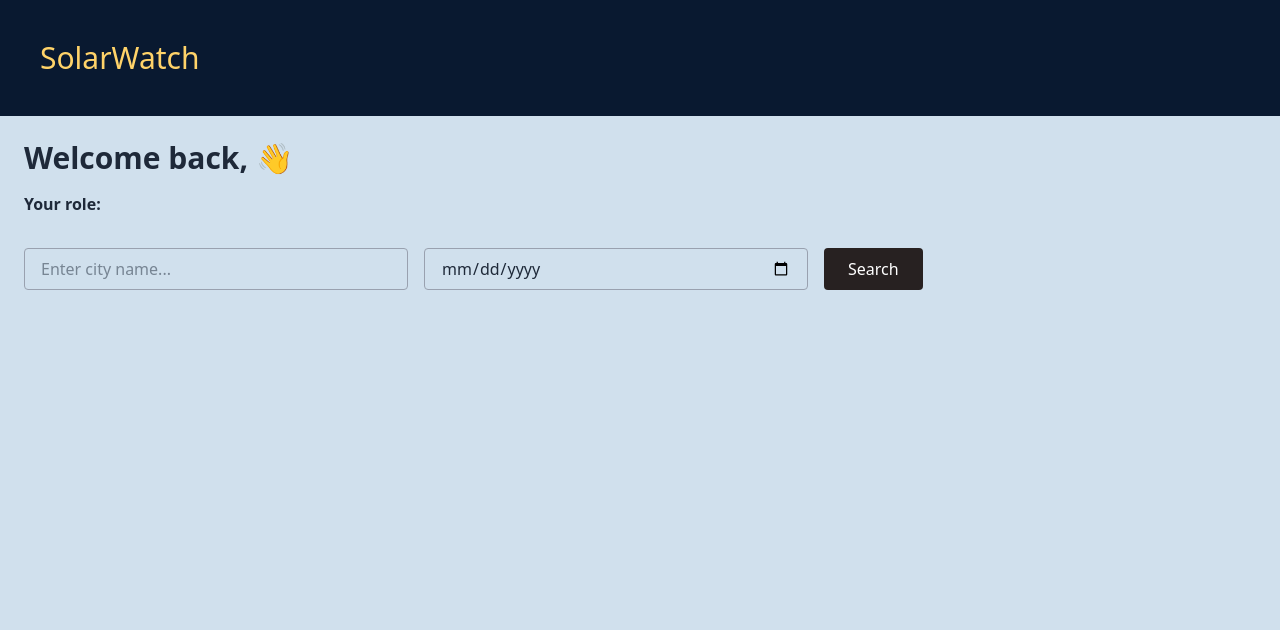
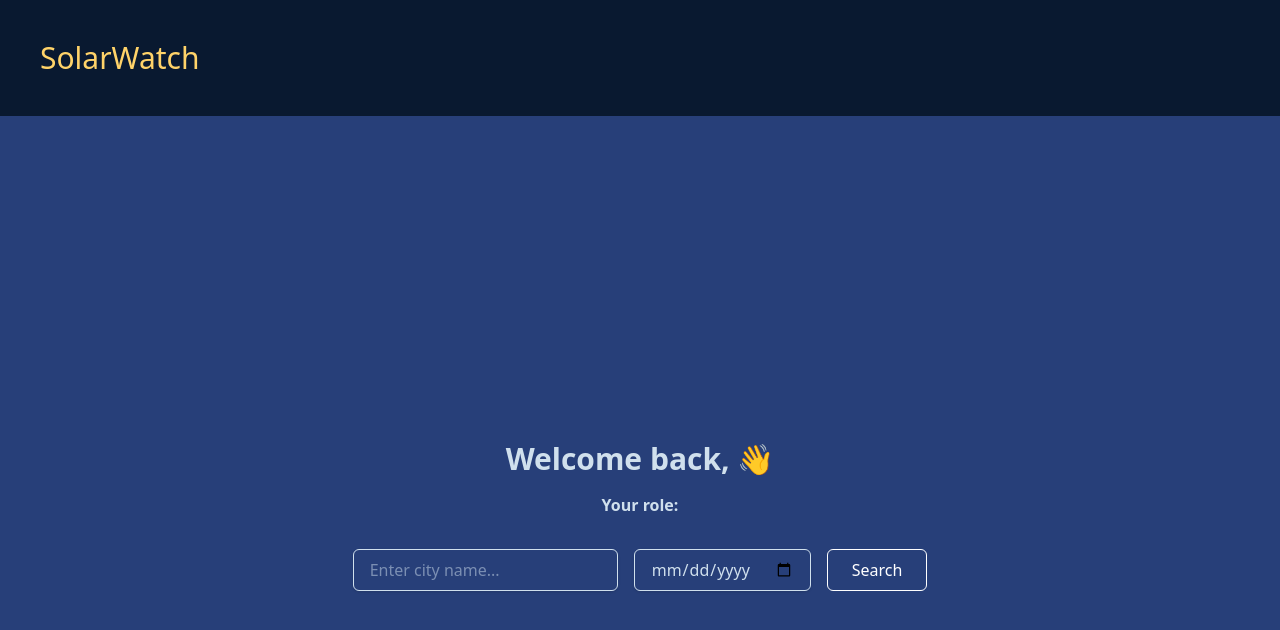
Before and after one commit to o-k-e/solar-watch, a React (Vite) app in the folder frontend/: page /home in a window 1280 px wide. Shown: the top 630 px of the page. Built offline with nearby package versions, Linux system fonts and the light colour scheme; no server answers.

Commit message:
update HomePage design

```diff
--- a/frontend/src/Pages/HomePage.jsx
+++ b/frontend/src/Pages/HomePage.jsx
@@ -1,6 +1,7 @@
 import React, {useEffect, useState} from "react";
 import {fetchUserProfile} from "../Service/AuthService.js";
 import {fetchSolarData} from "../Service/ApiService.js";
+import AdminCityTable from "../Components/AdminCityTable.jsx";
 
 const HomePage = () => {
 
@@ -25,7 +26,7 @@ const HomePage = () => {
     console.log("Rendered result:", result);
 
     return (
-        <div className="min-h-screen bg-[#d0e0ed] text-gray-800 p-6">
+        <div className="flex flex-col items-center justify-center min-h-screen bg-[#273f79] text-[#d0e0ed] p-6">
             <h1 className="text-3xl font-bold mb-4">Welcome back, {user.username} 👋</h1>
             <p><strong>Your role:</strong> {user.roles?.map(role => role.replace('ROLE_', '')).join(', ')}</p>
 
@@ -35,39 +36,52 @@ const HomePage = () => {
                     placeholder="Enter city name..."
                     value={city}
                     onChange={(e) => setCity(e.target.value)}
-                    className="px-4 py-2 border border-gray-400 rounded w-full max-w-sm"
+                    className="border  rounded-md px-4 py-2 shadow-sm focus:outline-none focus:ring-2 "
                 />
 
                 <input
                     type="date"
                     value={date}
                     onChange={(e) => setDate(e.target.value)}
-                    className="px-4 py-2 border border-gray-400 rounded w-full max-w-sm"
+                    className="border rounded-md px-4 py-2 shadow-sm focus:outline-none focus:ring-2"
                 />
 
                 <button
                     type="submit"
-                    className="bg-[#272121] text-white px-6 py-2 rounded hover:bg-gray-700 transition"
+                    className="bg-[#273f79] text-white px-6 py-2 rounded-md border  hover:bg-[#1e3163] hover:text-[#ffd369] focus:outline-none focus:ring-2 focus:ring-[#ffd369]"
                 >
                     Search
                 </button>
             </form>
 
             {result?.sunrise && result?.sunset && (
-                <div className="mt-8 border border-[#ffd369] bg-[#1e3163] text-[#ffd369] p-6 rounded shadow max-w-md">
-                    <h2 className="text-xl font-semibold mb-4">Solar Data</h2>
-                    <p><strong>City:</strong> {result.city}</p>
-                    <p><strong>Date:</strong> {result.date}</p>
-                    <p><strong>Sunrise:</strong> {result.sunrise}</p>
-                    <p><strong>Sunset:</strong> {result.sunset}</p>
+                <div className="w-full flex justify-center mt-8 text-white px-4">
+                    <div className="bg-[#0d1e45] rounded-2xl shadow-lg p-6 w-full max-w-xl text-center space-y-4">
+
+                        <h2 className="text-2xl font-semibold flex items-center justify-center gap-2">
+                            {result.city}
+                            <span>📍</span>
+                        </h2>
+
+                        <p className="text-sm text-gray-300">{result.date}</p>
+
+                        <div className="w-32 h-32 mx-auto bg-[url(/public/sun.png)] rounded-full"></div>
+
+                        <div className="flex justify-between text-lg mt-4 px-4">
+                            <div className="text-left">
+                                <p className="text-sm text-gray-300">Sunrise</p>
+                                <p className="text-xl font-bold">{result.sunrise}</p>
+                            </div>
+                            <div className="text-right">
+                                <p className="text-sm text-gray-300">Sunset</p>
+                                <p className="text-xl font-bold">{result.sunset}</p>
+                            </div>
+                        </div>
                     </div>
+                </div>
             )}
 
-            {user.roles?.includes("ROLE_ADMIN") && (
-                <div className="mt-10 p-4 border border-[#ffd369] rounded bg-[#1e3163] text-[#ffd369] max-w-md">
-                    <h2 className="text-lg font-semibold mb-2">Admin Panel</h2>
-                </div>
-            )}
+            {user.roles?.includes("ROLE_ADMIN") && <AdminCityTable />}
         </div>
     );
 }
```
